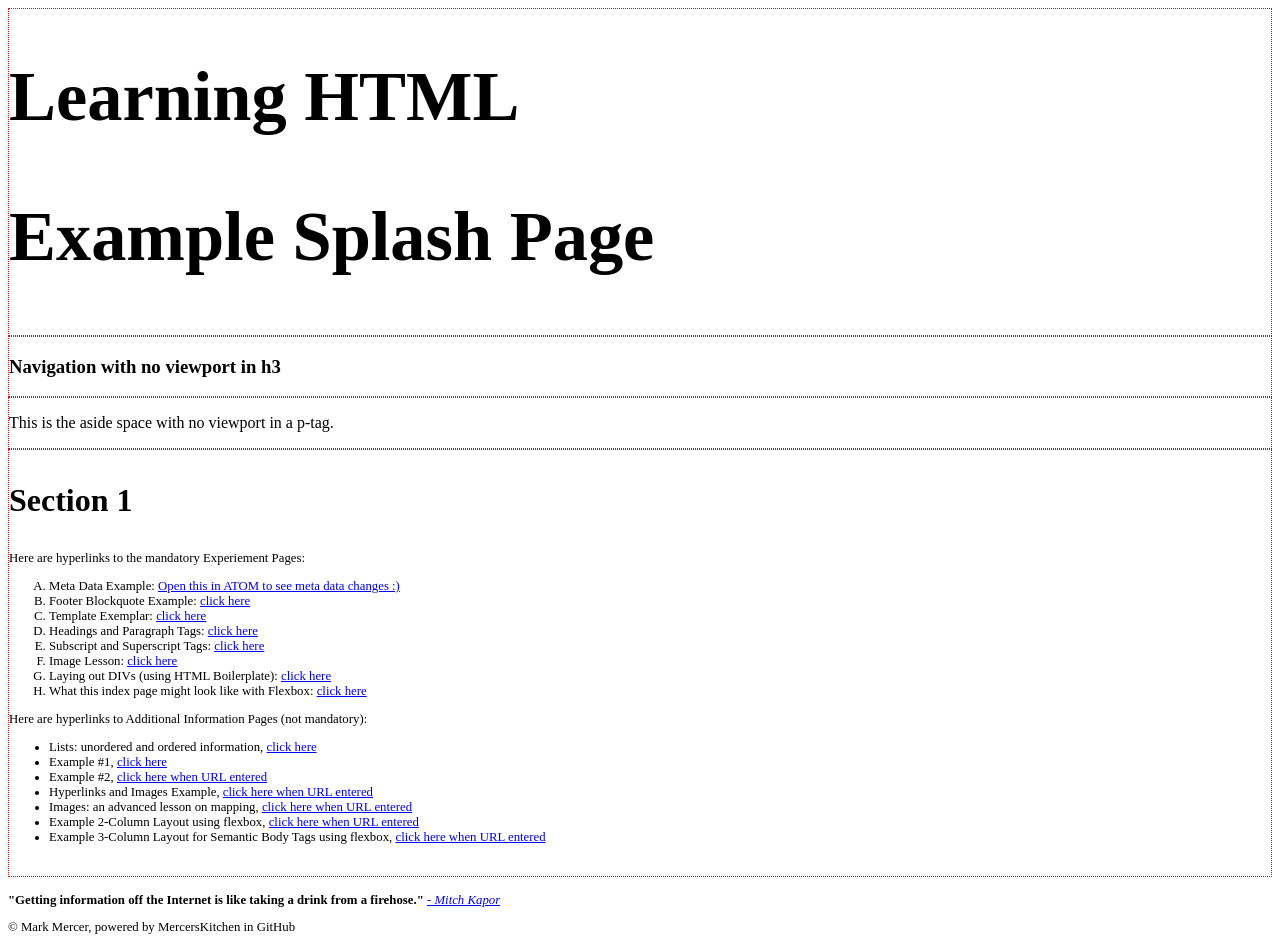
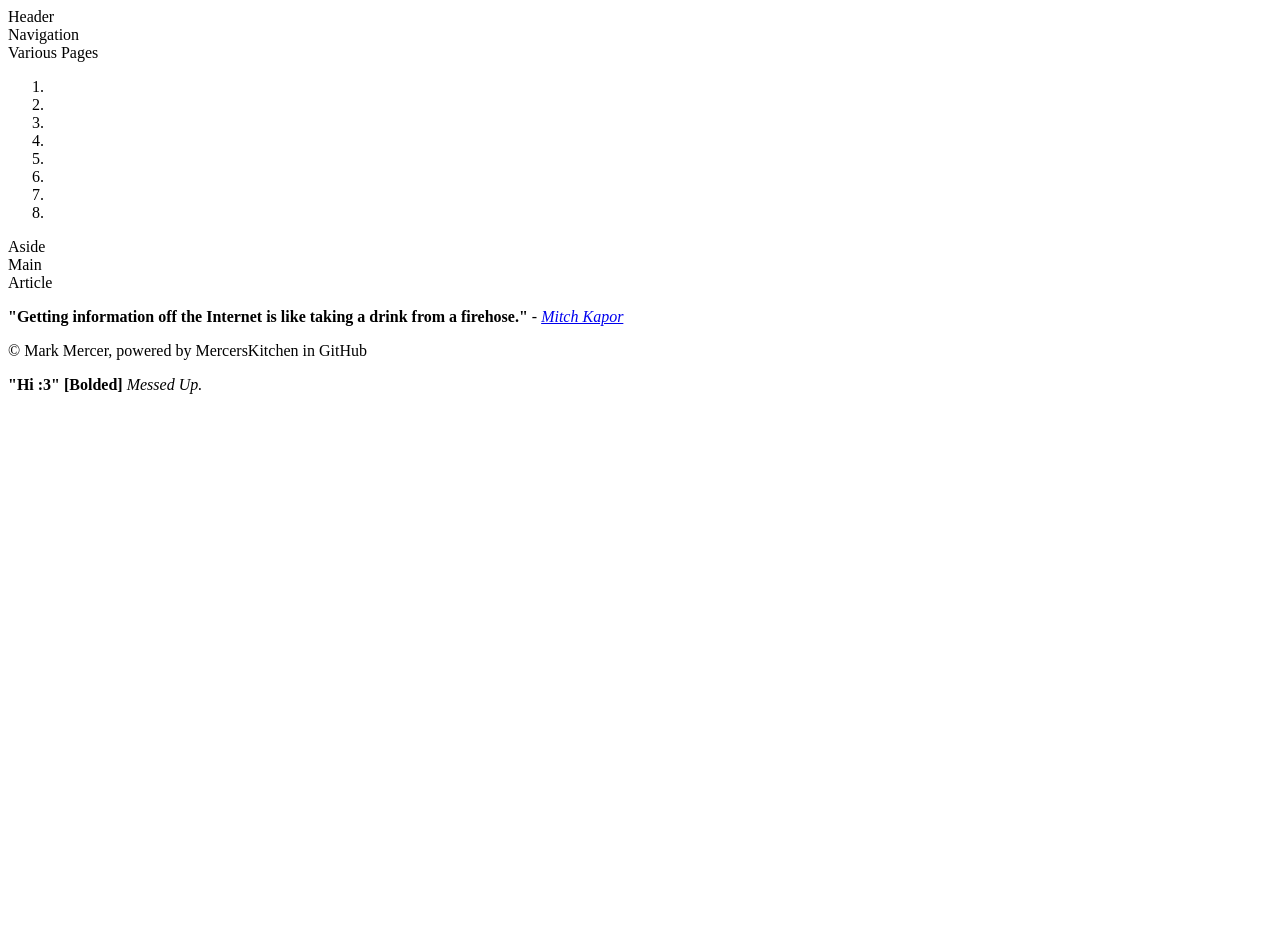
Before and after one commit to BuzzyBee64/Earning-HT.ML-Part-2-This-time-it-s-2022, a plain HTML site: page index.html in a window 1280 px wide. After the commit the page ends 800 px from the top, so only its background shows below. Drawn offline with Linux system fonts and the light colour scheme.

Commit message:
Update index.html

```diff
--- a/index.html
+++ b/index.html
@@ -1,98 +1,63 @@
 <!DOCTYPE html>
 <html lang="en" dir="ltr">
     <head>
-
-    <!-- Used by keyboard -->
+        <!-- Used by the Keyboard -->
         <meta charset="utf-8">
 
-    <title>Learning HTML, Splash Page</title>
+        <title>Child Page Template</title>
 
-    <!-- Used by Browser or Google Search-->
-    <meta name="author" content="Mark Mercer">
-    <meta name="description" content="Learning HTML by building a simple Website">
-    <meta name="keywords" content="boilerplate, starter code, HTML, learning">
+        <meta name="author" content="The Undeniable Cube">
+        <meta name="description" content="It's Content :>">
+        <meta name="keywords" content="child template boilerplate starter code HTML learning">
         <meta name="viewport" content="width=device-width, initial-scale=1.0">
-    <!-- Content give value for name or http-equiv attribute, text entry in string or array string -->
 
-    <!-- meta http-equiv="default-style" content=""--> <!-- content matches css link exactly-->
-
-    <!-- Other meta attributes to be aware of -->
-
-    <!-- meta http-equiv="refresh" content="30"-->
-    <!-- Content forces a Internet Request to refresh webpage every "time value in seconds" -->
-    <!-- Use this when refreshes are needed -->
-
-    <!-- meta http-equiv="content-type" content="text/html; charset=UTF-8" -->
-    <!-- Already specified in the charset above-->
-
-    <noscript>Running JavaScript is not necessary in this HTML page ... FYI: you Feature to execute scripts is turned off</noscript>
-
-    <style>  div {border: thin dotted red;} */ </style>
+        <noscript>Running JavaScript is not necessary in the HTML Page ... FYI: your Feature to execute scripts is turned off</noscript>
 
     </head>
+
     <body>
-    <div><header>
-      <!-- Started as one line <h1 >Learning HTML, Example Splash Page</h1> illustrating relative length of line-->
-      <h1 style="font-size:5.5vw">Learning HTML</h1>
-      <h2 style="font-size:5.5vw">Example Splash Page</h2>
-    </header></div>
-    <div>
-      <nav><h3>Navigation with no viewport in h3</h3></nav>
-    </div>
-    <div>
-      <aside><p>This is the aside space with no viewport in a p-tag.</p></aside>
-    </div>
-    <div>
+        <header>Header</header>
+        <nav>
+            <header>Navigation</header>
             <section>
-        <h3 style="font-size:2.5vw">Section 1</h3>
-        <article>
-          <p style="font-size:1vw">Here are hyperlinks to the mandatory Experiement Pages: </p>
-          <!-- See the HTML .txt document for a summary-->
-          <ol style="font-size:1vw" type="A">
-            <li style="font-size:1vw"> Meta Data Example: <a href="childPages\MetaData.html" target="_blank">Open this in ATOM to see meta data changes :)</a>
-            <li style="font-size:1vw"> Footer Blockquote Example: <a href="childPages\childTemplate.html" target="_blank">click here</a>
-            <li style="font-size:1vw"> Template Exemplar: <a href="childPages\childTemplate.html" target="_blank">click here</a>
-            <li style="font-size:1vw"> Headings and Paragraph Tags: <a href="childPages\Exp H1-H6 P.html" target="_blank">click here</a>
-            <li style="font-size:1vw"> Subscript and Superscript Tags: <a href="childPages\Exp Sub and Superscript.html" target="_blank">click here</a>
-            <li style="font-size:1vw"> Image Lesson: <a href="childPages\Image Lesson.html" target="_blank">click here</a>
-            <li style="font-size:1vw"> Laying out DIVs (using HTML Boilerplate): <a href="childPages\Exp DIVs.html" target="_blank">click here</a>
-            <li style="font-size:1vw"> What this index page might look like with Flexbox: <a href="childPages\Flexbox Responsive Exemplar Index File\indexFlexbox.html">click here</a></a>
-          </ol>
-          <p style="font-size:1vw">Here are hyperlinks to Additional Information Pages (not mandatory): </p>
-          <ul style="font-size:1vw" style="list-style-type:square">
-            <li style="font-size:1vw">Lists: unordered and ordered information,
-              <a style="font-size:1vw" href="childPages\Lists\UnorderedOrdered.html" target="_blank">click here</a></li>
-            <li style="font-size:1vw">Example #1,
-              <a style="font-size:1vw" href="childPages\1Example\1Example.html" target="_blank">click here</a></li>
-            <li style="font-size:1vw">Example #2,
-              <a style="font-size:1vw" href="childPages\2Example\2Example.html" target="_blank">click here when URL entered</a></li>
-            <li style="font-size:1vw">Hyperlinks and Images Example,
-              <a style="font-size:1vw" href="childPages\Hyperlinks & Images-Intro\Hyperlinks&Images.html" target="_blank">click here when URL entered</a></li>
-            <li style="font-size:1vw">Images: an advanced lesson on mapping,
-              <a style="font-size:1vw" href="childPages\Additional Image Lesson on Mapping\Mapping an Image\index.html" target="_blank">click here when URL entered</a></li>
-            <li style="font-size:1vw">Example 2-Column Layout using flexbox,
-              <a style="font-size:1vw" href="childPages\Responsive 2-Column Example\Testing.html" target="_blank">click here when URL entered</a></li>
-            <li style="font-size:1vw">Example 3-Column Layout for Semantic Body Tags using flexbox,
-              <a style="font-size:1vw" href="childPages\Responsive 3-Column Example\Testing.html" target="_blank">click here when URL entered</a></li>
+                <header>Various Pages</header>
+                <ul style="list-style-type:sqaure" ;>
+                    <li>
+                    <li>
+                    <li>
+                    <li>
+                    <li>
+                    <li>
+                    <li>
+                    <li>
                 </ul>
-          <br>
-        </article>
             </section>
-    </div>
+        </nav>
+        <aside>Aside</aside>
+        <main>Main</main>
+        <section></section>
+        <article>Article</article>
+        <footer></footer>
     </body>
 
     <footer>
         <blockquote cite="https://www.brainyquote.com/quotes/mitch_kapor_163583">
-      <!-- Date Accessed 20201120-->
         </blockquote>
-    <p style="font-size:1vw">
-      <strong>"Getting information off the Internet is like taking a drink from a firehose."</strong>
-      <em><a href="https://www.brainyquote.com/quotes/mitch_kapor_163583" target="_blank">
-         - Mitch Kapor</a>
+        <p>
+            <strong>
+                "Getting information off the Internet is like taking a drink from a firehose."
+            </strong>
+            <em>- <a href="https://www.brainyquote.com/quotes/mitch_kapor_163583" target="_blank">
+                Mitch Kapor</a>
             </em>
         </p>
-    <p style="font-size:1vw">&copy Mark Mercer, powered by MercersKitchen in GitHub</p>
+        <p>&copy Mark Mercer, powered by MercersKitchen in GitHub</p>
+    </footer>
+</html>
 
-  </footer>
 
-</html>
+<!--What in the world does any of this link stuff mean !-->
+
+
+<strong>"Hi :3" [Bolded]</strong>
+<i>Messed Up.</i>
```
Lines whose indentation alone changed are shown as unchanged.
